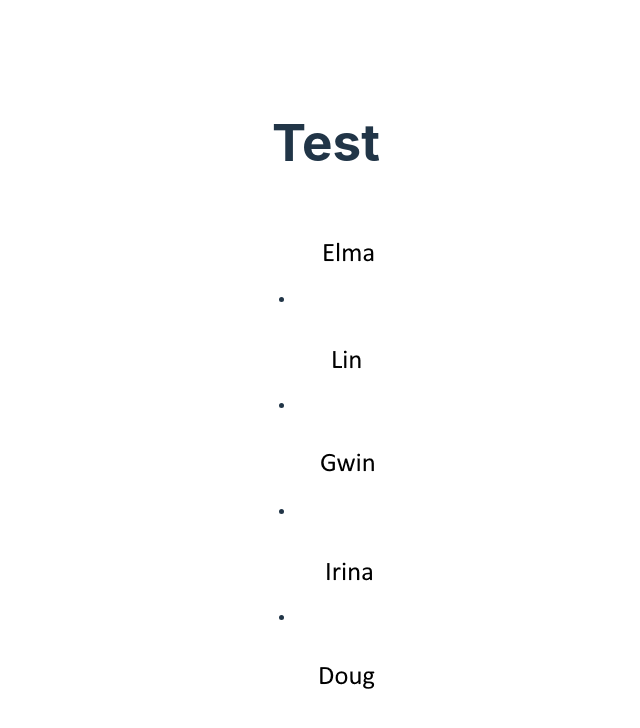
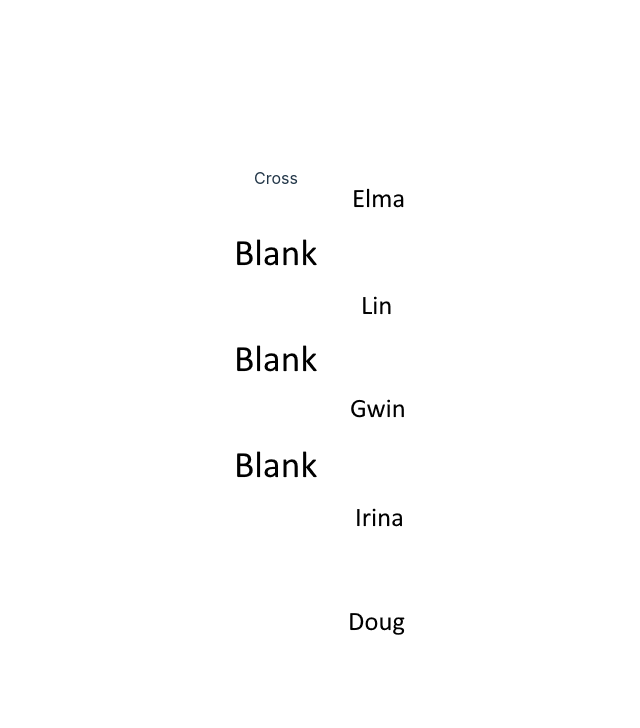
Before and after one commit to RobinCouture/XCXWeaponCalc, a React (Vite) app: page / in a window 1280 px wide. Shown: the top 728 px of the page, without its empty margins (314-954 px from the left). Built offline with nearby package versions, Linux system fonts and the light colour scheme.

Commit message:
minor stuff

```diff
--- a/src/App.tsx
+++ b/src/App.tsx
@@ -6,6 +6,8 @@ import CharaDisplayRow from './UI/TeamBuilder/CharaDisplayRow'
 import images from "./assets/characters/characterImageImport.tsx";
 import Character from './classes/Character'
 import CharaDisplayList from './UI/TeamBuilder/CharaDisplayList.tsx'
+import TeamDisplayList from './UI/TeamBuilder/TeamDisplayList.tsx'
+import TeamBuilder from './Applications/TeamBuilder.tsx'
 
 function App() {
   const [count, setCount] = useState(0)
@@ -13,8 +15,7 @@ function App() {
 
   return (
     <>
-      <h1>Test</h1>
-      <CharaDisplayList characters={chara} />
+      <TeamBuilder characters={chara}/>
     </>
   )
 }
```
